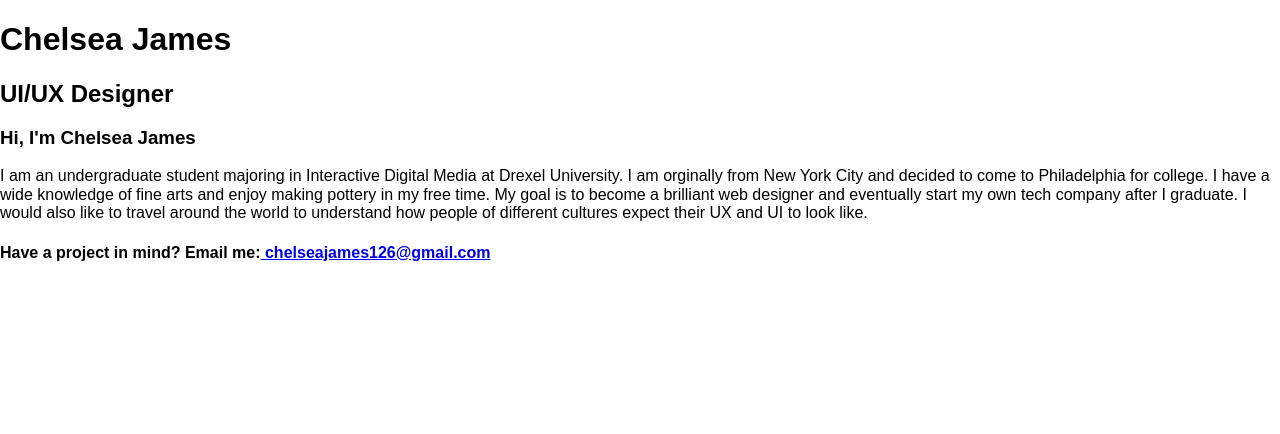
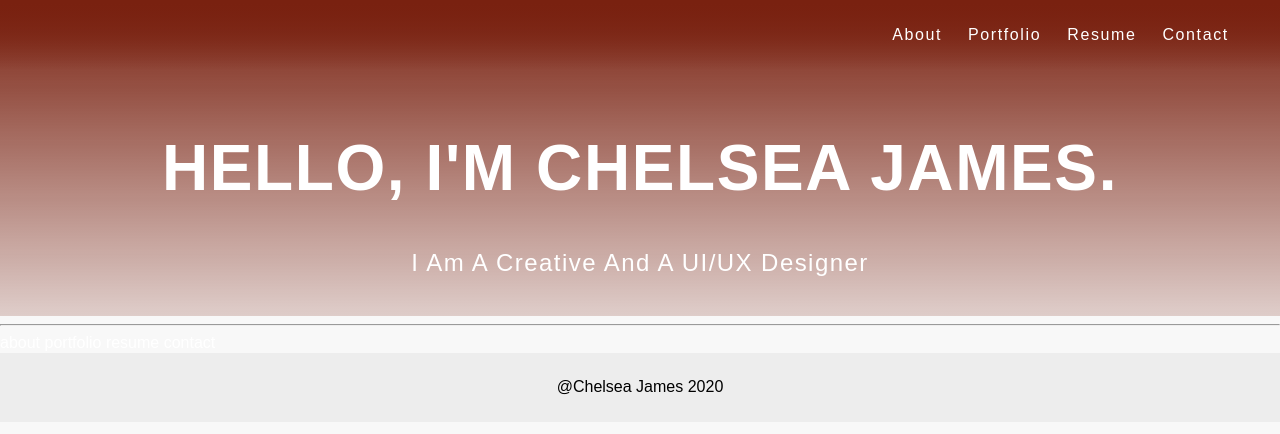
Before and after one commit to chelseaj26/IDM222-cej48, a plain HTML site: page html/index.html in a window 1280 px wide. Drawn offline with Linux system fonts and the light colour scheme; files that its build step writes are made by us from their sources; a web font is replaced by a local one.

Commit message:
Update index.html

```diff
--- a/html/index.html
+++ b/html/index.html
@@ -2,32 +2,47 @@
 <html lang="en">
 
 <head>
+    <title>Chelsea James</title>
     <meta charset="UTF-8">
     <meta name="viewport" content="width=device-width, initial-scale=1">
-    <title>Chelsea James</title>
     <link rel="stylesheet" href="../normalize.css" />
-    <link rel="stylesheet" href="../stylesheet.css" />
-    <link rel="stylesheet" href="../fontsheet.css" />
+    <link rel="stylesheet" href="../style.css" />
+    <link rel="stylesheet" href="../font.css" />
 </head>
 
-<header>
-    <div class="intro">
-        <h1>Chelsea James</h1>
-        <h2>UI/UX Designer</h2>
+<body>
+    <header>
+        <div class="navigation">
+            <!--<div clas="logo">
+                <img src="images/cj_logo.png" />
+            </div> !-->
+            <nav class="navbar">
+                <a href="about.html">About</a>
+                <a href="portfolio.html">Portfolio</a>
+                <a href="resume.html">Resume</a>
+                <a href="contact.html">Contact</a>
+            </nav>
+
+        </div>
+
+        <div class="intro">
+            <h1>Hello, I'm Chelsea James.</h1>
+            <h2>I am a creative and a UI/UX Designer</h2>
+        </div>
+    </header>
+
+    <hr>
+    <div class="button-area">
+        <a class="button" href="about.html">about</a>
+        <a class="button" href="portfolio.html">portfolio</a>
+        <a class="button" href="resume.html">resume</a>
+        <a class="button" href="contact.html">contact</a>
+
     </div>
-</header>
-<div class="wrapper">
-    <section class="about">
-        <div class="about-content">
-            <h3>Hi, I'm Chelsea James </h3>
-            <p>I am an undergraduate student majoring in Interactive Digital Media at Drexel University. I am orginally from New York City and decided to come to Philadelphia for college. I have a wide knowledge of fine arts and enjoy making pottery in my free time. My goal is to become a brilliant web designer and eventually start my own tech company after I graduate. I would also like to travel around the world to understand how people of different cultures expect their UX and UI to look like. </p>
-        </div>
-    </section>
+</body>
+<!--End of "wrapper"-->
+<div class="footer">
+    @Chelsea James 2020
 </div>
 
-<!--End of "wrapper"-->
-<section class="contact">
-    <div class="contact-content">
-        <h4>Have a project in mind? Email me:<a class="email" href="mailto:chelseajames126@gmail.com"> chelseajames126@gmail.com</a> </h4>
-    </div>
-</section>
+</html>
```
